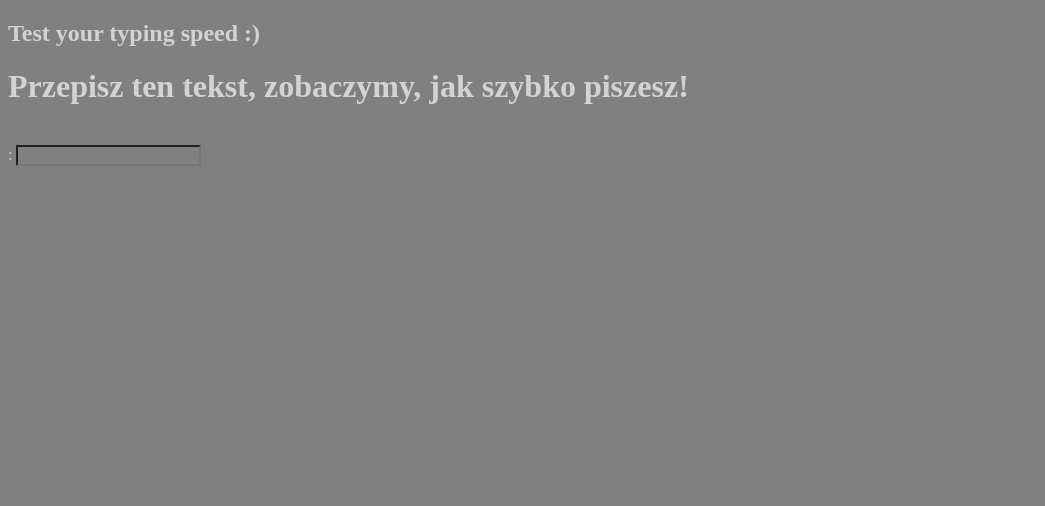
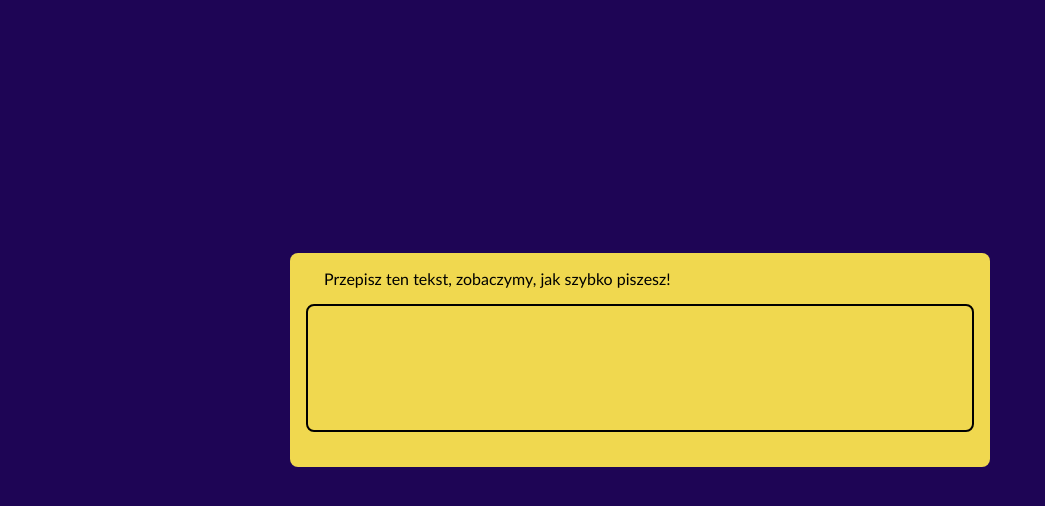
Before and after one commit to dixu11/Typer, a plain HTML site: page main/index.html in a window 1280 px wide. Shown: the whole page, without its empty margins (0-1045 px from the left). Drawn offline with Linux system fonts and the light colour scheme.

Commit message:
add pretty css from js tutorial: https://youtu.be/R-7eQIHRszQ

```diff
--- a/main/index.html
+++ b/main/index.html
@@ -3,16 +3,14 @@
 <head>
     <meta charset="UTF-8">
     <title>Typer</title>
-   <script defer src="script.js"></script>
+    <script defer src="script.js"></script>
     <link rel="stylesheet" href="styles.css">
 </head>
 <body>
-<h2>Test your typing speed :)</h2>
-<h1 id="lesson" >Przepisz ten tekst, zobaczymy, jak szybko piszesz!</h1>
-<br>
-<label for="input">:</label>
-<input id="input" type="text">
-<br>
-<div id="display"></div>
+<div class="container">
+    <div id="lesson">Przepisz ten tekst, zobaczymy, jak szybko piszesz!</div>
+    <textarea id="input" autofocus ></textarea>
+    <div id="display"></div>
+</div>
 </body>
 </html>
--- a/main/script.js
+++ b/main/script.js
@@ -1,4 +1,4 @@
-const DEFAULT_TEXT_COLOR = 'lightgray';
+const DEFAULT_TEXT_COLOR = 'black';
 const INCORRECT_COLOR = 'red';
 const CORRECT_COLOR = 'green';
 
--- a/main/styles.css
+++ b/main/styles.css
@@ -1,9 +1,58 @@
-body {
-    background-color: gray;
-    color: lightgray;
+*{
+    box-sizing: border-box;
 }
 
-input {
-    background-color: gray;
-    color: lightgray;
+body {
+    display: flex;
+    /*??*/
+    justify-content: center;
+    align-items: center;
+    min-height: 90vh;
+    margin: 0;
+    background-color: #1E0555;
 }
+
+body, #input{
+    font-family: 'Gill Sans','Gill Sans MT', Calibri, 'Trebuchet MS', sans-serif;
+/*    ??*/
+}
+
+.container{
+    background-color: #F0D84F;
+    padding: 1rem;
+/*    rem?*/
+    border-radius: .5rem;
+    width: 700px;
+    max-width: 90%;
+}
+
+#lesson{
+    margin-bottom: 1rem;
+    margin-left: calc(1rem + 2px);
+    margin-right: calc(1rem + 2px);
+}
+
+#input {
+    background-color: transparent;
+    border: 2px solid #A1922E;
+    outline: none;
+    width: 100%;
+    height: 8rem;
+    margin: auto;
+    resize: none;
+    padding: .5rem 1rem;
+    font-size: 1rem;
+    border-radius: .5rem;
+
+}
+
+#input:focus{
+    border-color: black;
+}
+
+#display{
+    margin-top: 1rem;
+    margin-left: calc(1rem + 2px);
+    margin-right: calc(1rem + 2px);
+
+}
```
